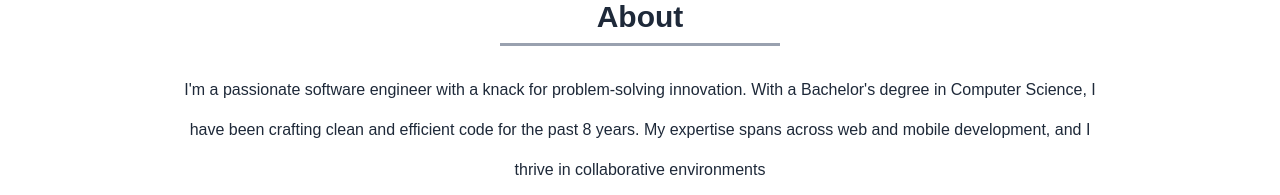
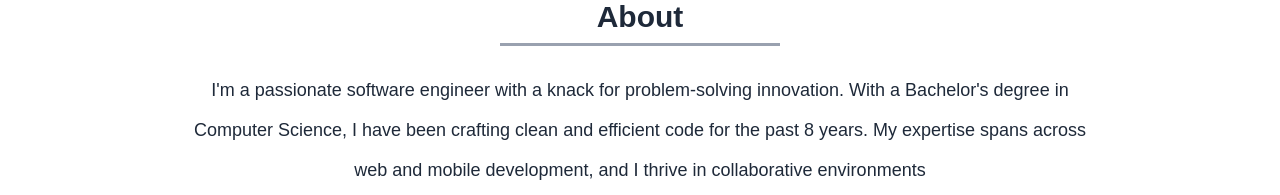
Before and after one commit to JoshTino/my-portfolio, a React (Vite) app: page / in a window 1280 px wide. Shown: the part 757-952 px from the top of the page. Built offline with nearby package versions, Linux system fonts and the light colour scheme; a web font is replaced by a local one.

Commit message:
Changed text size

```diff
--- a/components/about.jsx
+++ b/components/about.jsx
@@ -14,7 +14,7 @@ const About = () => {
       >
 
 				<h2 className="font-inria font-bold text-3xl text-gray-800 my-2 border-b-3 w-70 text-center p-2 border-gray-400">About</h2>
-				<p className="text-center text-gray-800 font-inria leading-10 text-md font-light md:w-180 md:my-4 lg:w-230">
+				<p className="text-center text-gray-800 font-inria leading-10 text-lg font-light md:w-180 md:my-4 lg:w-230">
 					I'm a passionate software engineer with a knack for problem-solving innovation.
 					With a Bachelor's degree in Computer Science, I have been crafting clean and efficient code for the past 8 years.
 					My expertise spans across web and mobile development, and I thrive in collaborative environments
```
